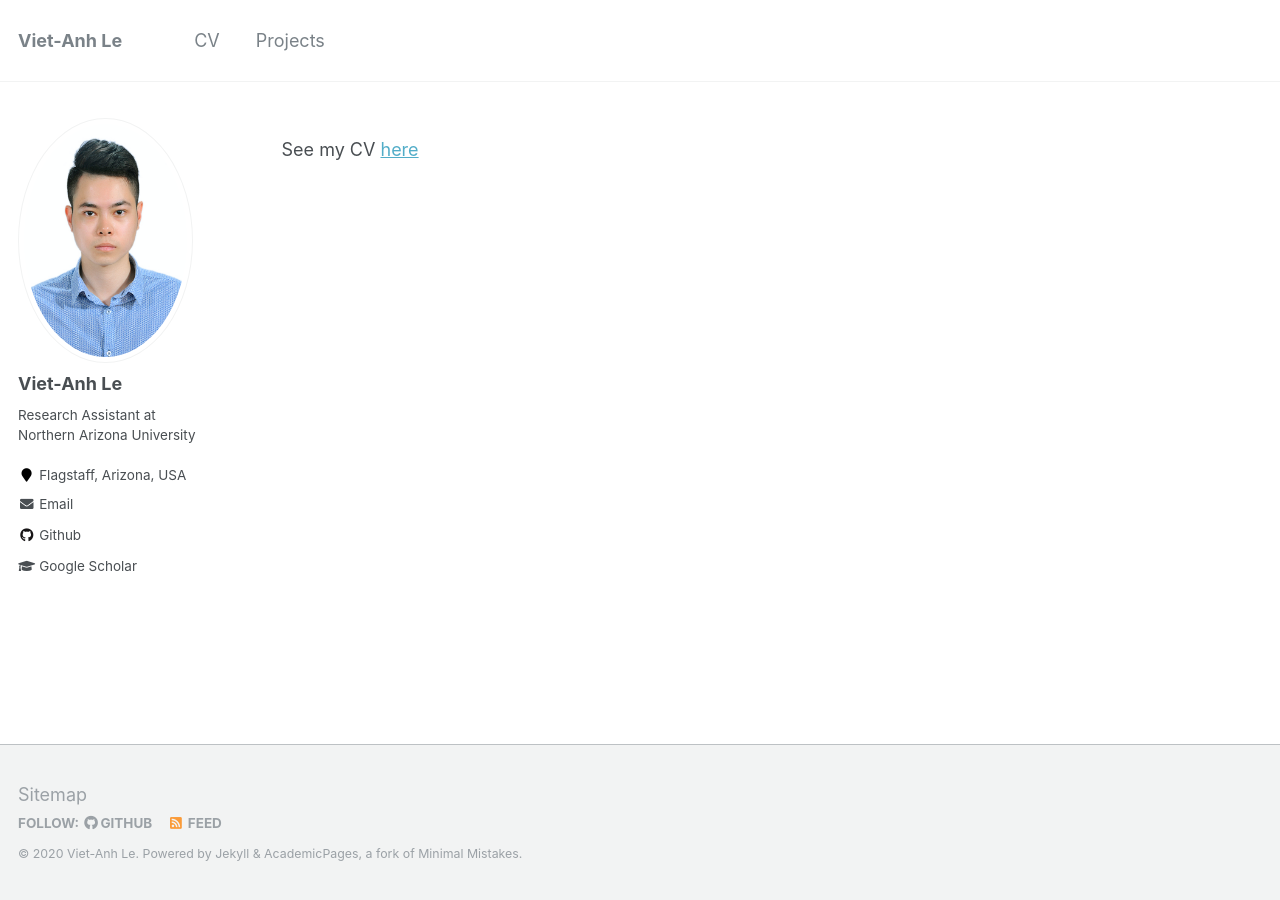
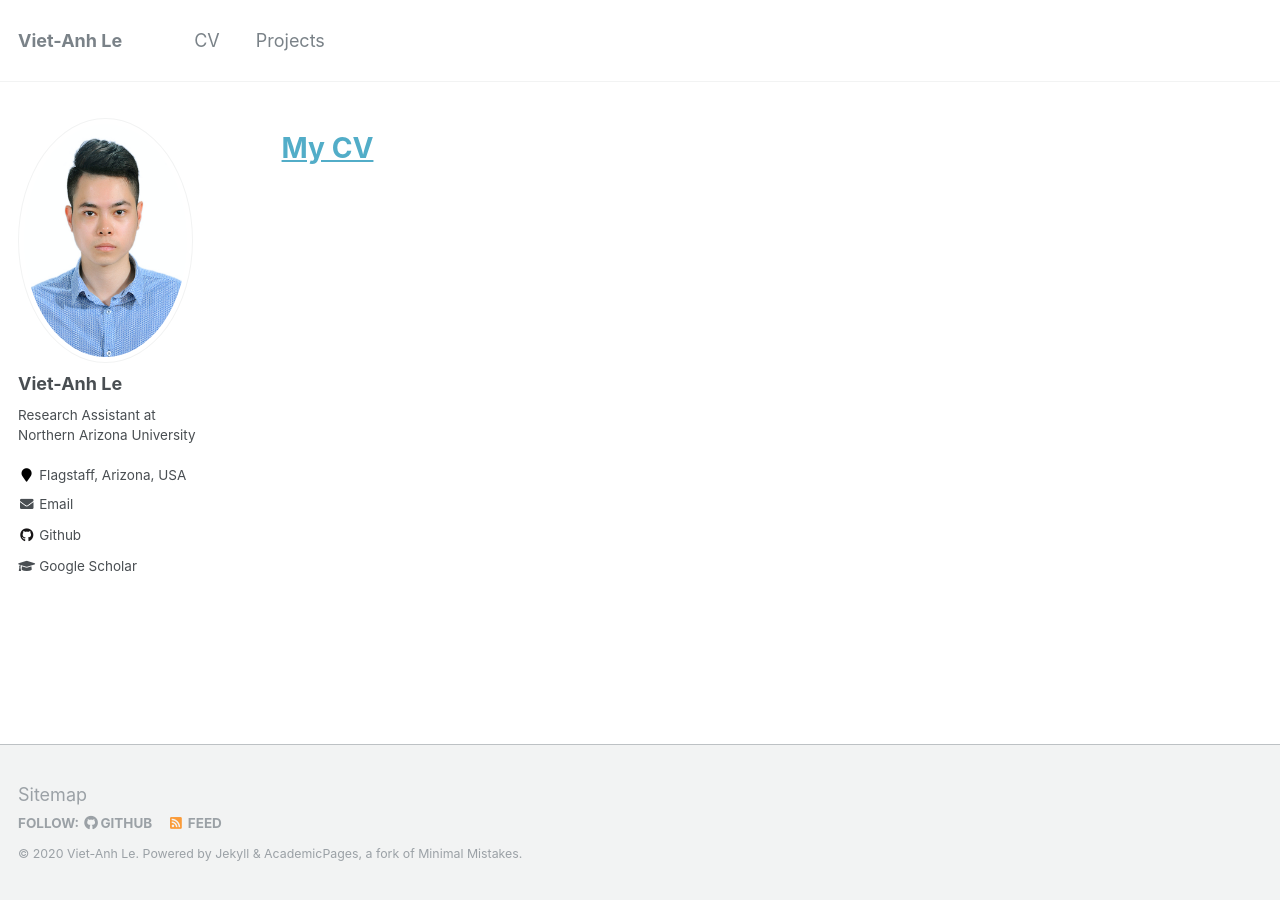
Before and after one commit to vietanhle0101/vietanhle0101.github.io, a Jekyll site: the page built from _pages/cv.md, in a window 1280 px wide. Built offline with Jekyll 4.4.1, drawn with Linux system fonts in a browser that asks for light colours.

Commit message:
minor revision

```diff
--- a/_pages/cv.md
+++ b/_pages/cv.md
@@ -7,4 +7,4 @@ redirect_from:
   - /resume
 ---
 
-See my CV [here](../files/My_CV.pdf)
+# [My CV](../files/My_CV.pdf)
```
